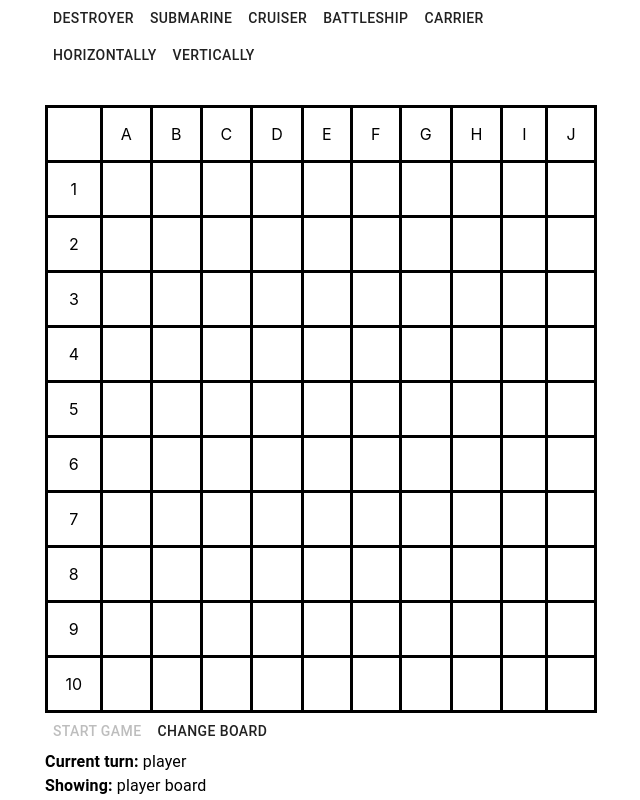
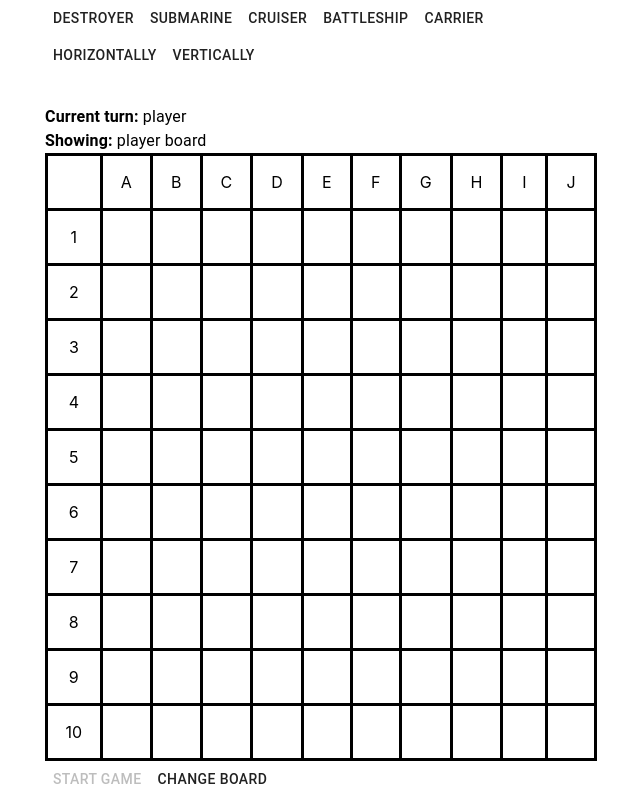
Before and after one commit to NinetiesPaul/react-js-battleship, a React (Create React App) app: page / in a window 1280 px wide. Shown: the whole page, without its empty margins (319-959 px from the left). Built offline with nearby package versions, Linux system fonts and the light colour scheme.

Commit message:
some code cleaning

```diff
--- a/src/App.js
+++ b/src/App.js
@@ -22,15 +22,14 @@ class App extends Component
 			playerPositions: [],
 			enemyPositions: [],
 			message: "",
-			playerBoard: [["","","","","","","","","",""],["","","","","","","","","",""],["","","","","","","","","",""],["","","","","","","","","",""],["","","","","","","","","",""],["","","","","","","","","",""],["","","","","","","","","",""],["","","","","","","","","",""],["","","","","","","","","",""],["","","","","","","","","",""]],
-			enemyBoard: [["","","","","","","","","",""],["","","","","","","","","",""],["","","","","","","","","",""],["","","","","","","","","",""],["","","","","","","","","",""],["","","","","","","","","",""],["","","","","","","","","",""],["","","","","","","","","",""],["","","","","","","","","",""],["","","","","","","","","",""]],
-			allowableEnemyX: this._allowableEnemyX(),
-			allowableEnemyY: this._allowableEnemyY(),
+			playerBoard: this._createEmptyBoard(),
+			enemyBoard: this._createEmptyBoard(),
+			allowableEnemyPositions: this._createAllowableEnemyPositions(),
 			currentTurn: "player"
 		}
 	}
 
-	_allowableEnemyX()
+	_createAllowableEnemyPositions()
 	{
 		var allowableX = [];
 
@@ -45,11 +44,6 @@ class App extends Component
 			});
 		});
 
-		return allowableX;
-	}
-
-	_allowableEnemyY()
-	{
 		var allowableY = [];
 
 		Array(10-5).fill("").map((k,row_i) => {
@@ -63,7 +57,12 @@ class App extends Component
 			});
 		  });
 
-		  return allowableY;
+		return allowableX.concat(allowableY);
+	}
+
+	_createEmptyBoard()
+	{
+		return [["","","","","","","","","",""],["","","","","","","","","",""],["","","","","","","","","",""],["","","","","","","","","",""],["","","","","","","","","",""],["","","","","","","","","",""],["","","","","","","","","",""],["","","","","","","","","",""],["","","","","","","","","",""],["","","","","","","","","",""]];
 	}
 
 	setPlayerShip(data)
@@ -198,11 +197,10 @@ class App extends Component
 				message={this.state.message}
 				shipButtonsStatus={this.state.shipButtonsStatus}
 				playerPositions={this.state.playerPositions}
-				enemyPositions={this.state.enemyPositions}
+				//enemyPositions={this.state.enemyPositions}
 				currentBoard={boardToShow}
 				currenlyShowing={this.state.currentBoard}
-				allowableEnemyX={this.state.allowableEnemyX}
-				allowableEnemyY={this.state.allowableEnemyY}
+				allowableEnemyPositions={this.state.allowableEnemyPositions}
 				isPlayerShipsSet={this.state.playerShipsSet}
 				currentTurn={this.state.currentTurn}
 				openFire={this.openFire.bind(this)}
--- a/src/components/Board.jsx
+++ b/src/components/Board.jsx
@@ -84,7 +84,7 @@ class Board extends Component {
         if (this.gameStage === 1) {
             this.gameStage += 1;
 
-            var allAllowableEnemyPositions = this.props.allowableEnemyX.concat(this.props.allowableEnemyY);
+            var allAllowableEnemyPositions = this.props.allowableEnemyPositions;
             var enemyShipsToDraw = [];
 
             [['Ca', 5], ['B', 4], ['Cr', 3], ['S', 2], ['D', 1]].forEach(element => {
@@ -125,7 +125,6 @@ class Board extends Component {
 
         return (
             <Container component="article" maxWidth="sm">
-                <span id="shipSizeSelection">
                 <Button
                 onClick={() => this.handleClickShipSelectionButton(1)}
                 disabled={this.props.shipButtonsStatus.isDestroyerSet}>Destroyer</Button>
@@ -145,16 +144,14 @@ class Board extends Component {
                 <Button
                 onClick={() => this.handleClickShipSelectionButton(5)}
                 disabled={this.props.shipButtonsStatus.isCarrierSet}>Carrier</Button>
-                </span><br/>
 
-                <span id="shipOrientationSelection">
                 <Button onClick={() => this.handleClickShipOrientationButton("leftToRight")}>Horizontally</Button>
                 <Button onClick={() => this.handleClickShipOrientationButton("topToBottom")}>Vertically</Button>
-                </span><br/>
 
-                <Typography id="messageBox">
-                    {this.props.message}
-                </Typography>
+                <Typography id="messageBox">{this.props.message}</Typography>
+
+                <Typography><b>Current turn: </b>{this.props.currentTurn}</Typography>
+                <Typography><b>Showing: </b>{this.props.currenlyShowing} board</Typography>
 
                 <table id="board">
                     <thead>
@@ -195,16 +192,8 @@ class Board extends Component {
                     </tbody>
                 </table>
 
-                <span>
-                    <Button onClick={() => this.handleStartGame(1)} disabled={this.props.isPlayerShipsSet}>Start Game</Button>
-                </span>
-
-                <span>
+                <Button onClick={() => this.handleStartGame()} disabled={this.props.isPlayerShipsSet}>Start Game</Button>
                 <Button onClick={() => this.handleBoardChange()}>Change Board</Button><br/>
-                </span>
-
-                <Typography><b>Current turn: </b>{this.props.currentTurn}</Typography>
-                <Typography><b>Showing: </b>{this.props.currenlyShowing} board</Typography>
             </Container>
         )
     }
```
Lines whose indentation alone changed are shown as unchanged.
